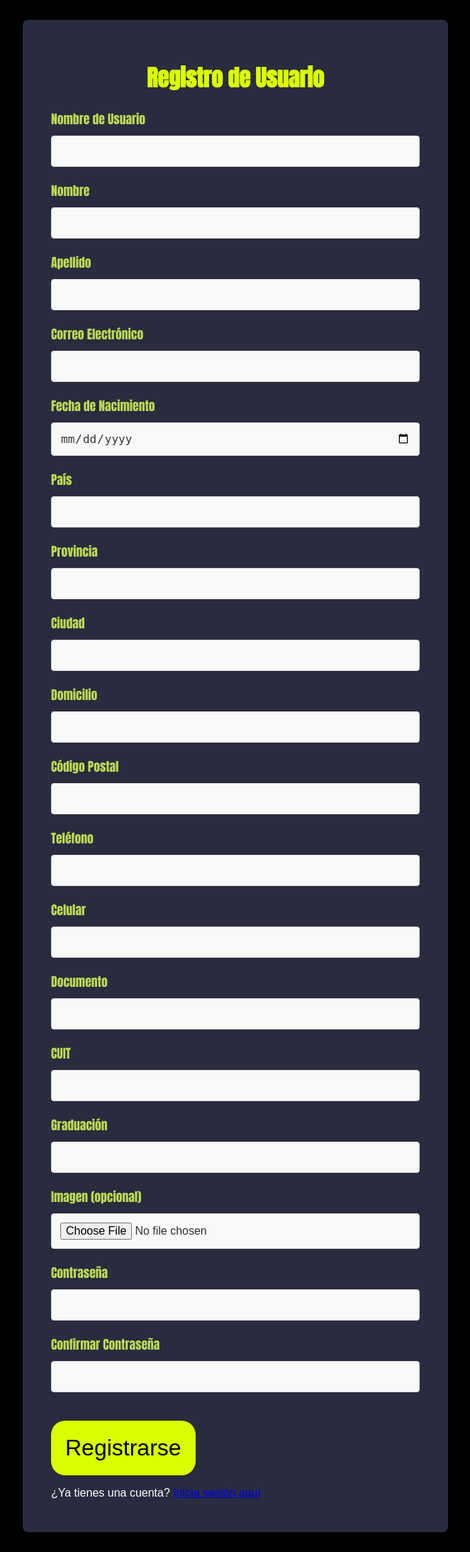
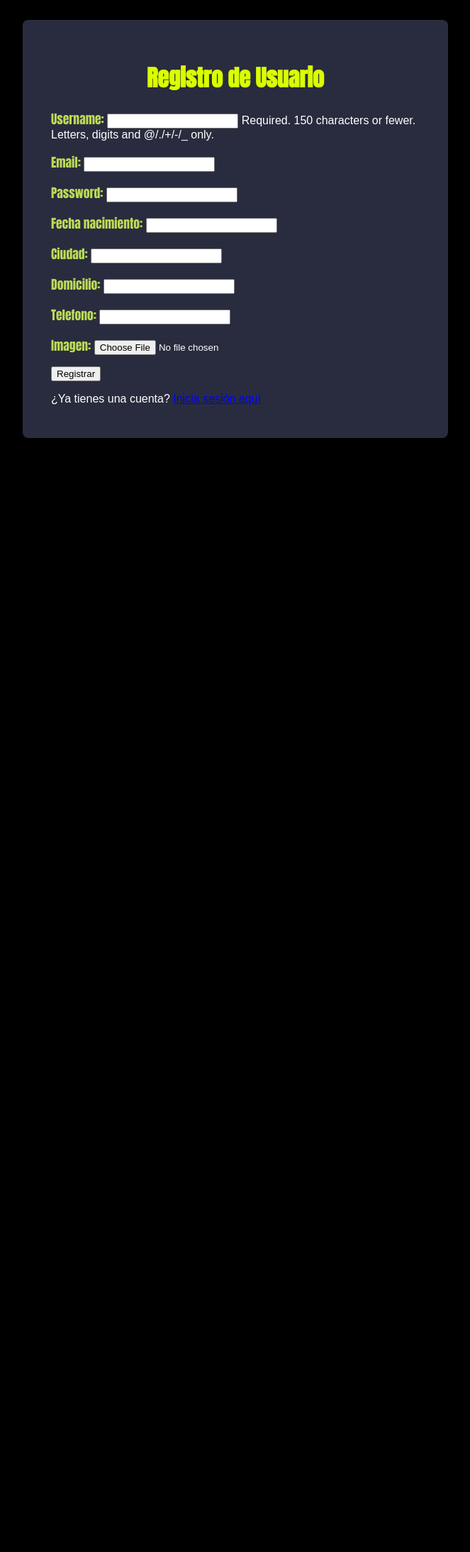
Before and after one commit to eliasescalante/CursosMarciales_UTN, a Django app: page /usuarios/register/ in a window 1280 px wide. Shown: the whole page at 71% size, without its empty margins (308-971 px from the left). After the commit the page ends 617 px from the top, so only its background shows below. Run offline with Django 5.2, Linux system fonts and the light colour scheme.

Commit message:
arreglo al login y a la carga de imagenes

```diff
--- a/CursosMarciales/urls.py
+++ b/CursosMarciales/urls.py
@@ -18,6 +18,7 @@ from django.conf import settings
 from django.contrib import admin
 from django.urls import path, include
 from django.conf.urls.static import static
+from django.shortcuts import redirect
 
 urlpatterns = [
     path("admin/", admin.site.urls),
--- a/templates/usuarios/register.html
+++ b/templates/usuarios/register.html
@@ -12,81 +12,11 @@
     <div class="container-fluid d-flex justify-content-center align-items-center" style="min-height: 100vh;">
         <div class="contacto_form">
             <h2 class="h1juan">Registro de Usuario</h2>
-            <form method="post" action="{% url 'register' %}" enctype="multipart/form-data">
+            <!-- usuarios/register.html -->
+            <form method="POST" enctype="multipart/form-data">  <!-- Importante: enctype para archivos -->
                 {% csrf_token %}
-                <div class="form-group">
-                    <label for="usuario">Nombre de Usuario</label>
-                    <input type="text" name="usuario" id="usuario" class="form-control" required>
-                </div>
-                <div class="form-group">
-                    <label for="nombre">Nombre</label>
-                    <input type="text" name="nombre" id="nombre" class="form-control" required>
-                </div>
-                <div class="form-group">
-                    <label for="apellido">Apellido</label>
-                    <input type="text" name="apellido" id="apellido" class="form-control" required>
-                </div>
-                <div class="form-group">
-                    <label for="email">Correo Electrónico</label>
-                    <input type="email" name="email" id="email" class="form-control" required>
-                </div>
-                <div class="form-group">
-                    <label for="fecha_nacimiento">Fecha de Nacimiento</label>
-                    <input type="date" name="fecha_nacimiento" id="fecha_nacimiento" class="form-control">
-                </div>
-                <div class="form-group">
-                    <label for="pais">País</label>
-                    <input type="text" name="pais" id="pais" class="form-control">
-                </div>
-                <div class="form-group">
-                    <label for="provincia">Provincia</label>
-                    <input type="text" name="provincia" id="provincia" class="form-control">
-                </div>
-                <div class="form-group">
-                    <label for="ciudad">Ciudad</label>
-                    <input type="text" name="ciudad" id="ciudad" class="form-control">
-                </div>
-                <div class="form-group">
-                    <label for="domicilio">Domicilio</label>
-                    <input type="text" name="domicilio" id="domicilio" class="form-control">
-                </div>
-                <div class="form-group">
-                    <label for="codigo_postal">Código Postal</label>
-                    <input type="text" name="codigo_postal" id="codigo_postal" class="form-control">
-                </div>
-                <div class="form-group">
-                    <label for="telefono">Teléfono</label>
-                    <input type="text" name="telefono" id="telefono" class="form-control">
-                </div>
-                <div class="form-group">
-                    <label for="celular">Celular</label>
-                    <input type="text" name="celular" id="celular" class="form-control">
-                </div>
-                <div class="form-group">
-                    <label for="documento">Documento</label>
-                    <input type="text" name="documento" id="documento" class="form-control">
-                </div>
-                <div class="form-group">
-                    <label for="cuit">CUIT</label>
-                    <input type="text" name="cuit" id="cuit" class="form-control">
-                </div>
-                <div class="form-group">
-                    <label for="graduacion">Graduación</label>
-                    <input type="text" name="graduacion" id="graduacion" class="form-control">
-                </div>
-                <div class="form-group">
-                    <label for="imagen">Imagen (opcional)</label>
-                    <input type="file" name="imagen" id="imagen" class="form-control">
-                </div>
-                <div class="form-group">
-                    <label for="password">Contraseña</label>
-                    <input type="password" name="password" id="password" class="form-control" required>
-                </div>
-                <div class="form-group">
-                    <label for="confirm_password">Confirmar Contraseña</label>
-                    <input type="password" name="confirm_password" id="confirm_password" class="form-control" required>
-                </div>
-                <button type="submit" class="btn btn-primary">Registrarse</button>
+                {{ form.as_p }}  <!-- Esto mostrará todos los campos del formulario -->
+                <button type="submit">Registrar</button>
             </form>
             <p>¿Ya tienes una cuenta? <a href="{% url 'login' %}">Inicia sesión aquí</a></p>
         </div>
--- /dev/null
+++ b/usuarios/forms.py
@@ -0,0 +1,10 @@
+from django import forms
+from .models import User
+
+class UserRegistrationForm(forms.ModelForm):
+    class Meta:
+        model = User
+        fields = ['username', 'email', 'password', 'fecha_nacimiento', 'ciudad', 'domicilio', 'telefono', 'imagen']
+        widgets = {
+            'password': forms.PasswordInput(),
+        }
--- a/usuarios/models.py
+++ b/usuarios/models.py
@@ -1,23 +1,18 @@
+from django.contrib.auth.models import AbstractUser
+from django.core.validators import EmailValidator  # Asegúrate de importar esto
+
 from django.db import models
 
-# Create your models here.
-class Usuario(models.Model):
-    usuario              = models.CharField(max_length=150, blank=False, null=True)
-    imagen               = models.ImageField(upload_to="producto/%Y/%m/%d", default='defecto/defecto.png', blank=True, null=True)
-    nombre               = models.CharField(max_length=50)
-    apellido             = models.CharField(max_length=50)
-    email                = models.EmailField(max_length=100, blank=False, null=True)
-    fecha_nacimiento     = models.DateField(blank=True, null=True)
-    pais                 = models.CharField(max_length=30, blank=True)
-    provincia            = models.CharField(max_length=40, blank=True)
-    ciudad               = models.CharField(max_length=40, blank=True)
-    domicilio            = models.CharField(max_length=80, blank=True)
-    codigo_postal        = models.CharField(max_length=50, blank=True)
-    telefono             = models.CharField(max_length=30, blank=True)
-    celular              = models.CharField(max_length=30, blank=True)
-    documento            = models.CharField(max_length=30, blank=True)
-    cuit                 = models.CharField(max_length=30, blank=True)
-    Graduacion           = models.CharField(max_length=200)
+class User(AbstractUser):
+    # Campos adicionales
+    imagen = models.ImageField(upload_to='profile_images/', blank=True, null=True)
+    fecha_nacimiento = models.DateField(blank=True, null=True)
+    ciudad = models.CharField(max_length=40, blank=True)
+    domicilio = models.CharField(max_length=80, blank=True)
+    telefono = models.CharField(max_length=30, blank=True)
+
+    # Agregar un campo de correo electrónico
+    email = models.EmailField(unique=True, validators=[EmailValidator()])
 
     def __str__(self):
-        return f"usuario: {self.usuario}"
+        return "usuario: " + self.username
--- a/usuarios/urls.py
+++ b/usuarios/urls.py
@@ -2,7 +2,7 @@ from django.urls import path
 from . import views
 
 urlpatterns = [
-    path('', views.index, name='index'),  # Ruta temporal
+    path('home/', views.home, name='home'),  # URL para home
     path('login/', views.user_login, name='login'),
-    path('register/', views.user_register, name='register'),
+    path('register/', views.user_register, name='register')
 ]
--- a/usuarios/views.py
+++ b/usuarios/views.py
@@ -1,39 +1,45 @@
-from django.http import HttpResponse
 from django.shortcuts import render, redirect
 from django.contrib.auth import authenticate, login
-from django.contrib.auth.models import User
 from django.contrib import messages
+from .forms import UserRegistrationForm
+from .models import User
+from django.contrib.auth.decorators import login_required
 
-def index(request):
-    return HttpResponse("Página temporal")
+# Vista para el inicio
+@login_required
+def home(request):
+    return render(request, 'academia/home.html')  # Muestra la página de inicio solo para usuarios logueados
 
-
+# Vista para el login de usuario
 def user_login(request):
     if request.method == "POST":
         email = request.POST.get('email')
         password = request.POST.get('password')
 
-        # Autenticación basada en el email en lugar de usuario
-        user = authenticate(request, username=email, password=password)
-
-        if user is not None:
-            login(request, user)
-            return redirect('home')  # Redirige a la página principal o al dashboard
-        else:
+        try:
+            # Verifica si el email existe en el modelo Datosusuario
+            usuario = User.objects.get(email=email)
+            # Verifica si la contraseña es correcta
+            if usuario.check_password(password):
+                login(request, usuario)  # Inicia sesión con el modelo User de Django
+                return redirect('home')  # Redirige a la página de inicio
+            else:
+                messages.error(request, "Correo o contraseña incorrectos.")
+        except User.DoesNotExist:
             messages.error(request, "Correo o contraseña incorrectos.")
 
     return render(request, 'usuarios/login.html')
 
+# Vista para el registro de usuario
 def user_register(request):
-    if request.method == "POST":
-        email = request.POST.get('email')
-        password = request.POST.get('password')
-
-        if User.objects.filter(email=email).exists():
-            messages.error(request, "Ya existe un usuario con ese correo.")
-        else:
-            user = User.objects.create_user(username=email, email=email, password=password)
-            login(request, user)  # Inicia sesión automáticamente tras el registro
-            return redirect('home')  # Redirige a la página principal o al dashboard
-
-    return render(request, 'usuarios/register.html')
+    if request.method == 'POST':
+        form = UserRegistrationForm(request.POST, request.FILES)  # Asegúrate de pasar request.FILES aquí
+        if form.is_valid():
+            user = form.save(commit=False)  # No guardar aún para poder encriptar la contraseña
+            user.set_password(request.POST['password'])  # Encriptar la contraseña
+            user.save()  # Guardar el usuario en la base de datos
+            messages.success(request, "Te has registrado con éxito.")  # Mensaje de éxito
+            return redirect('login')  # Redirigir al login después de registrar el usuario
+    else:
+        form = UserRegistrationForm()
+    return render(request, 'usuarios/register.html', {'form': form})
```
Also changed, not shown: CursosMarciales/settings.py (+8 -0 lines), templates/academia/home.html (added, +11 -0 lines), db.sqlite3, media/producto/2024/11/05/417875.jpg (added), media/profile_images/1.jpg (added), usuarios/migrations/0001_initial.py, usuarios/migrations/0002_usuario_email.py (deleted).
